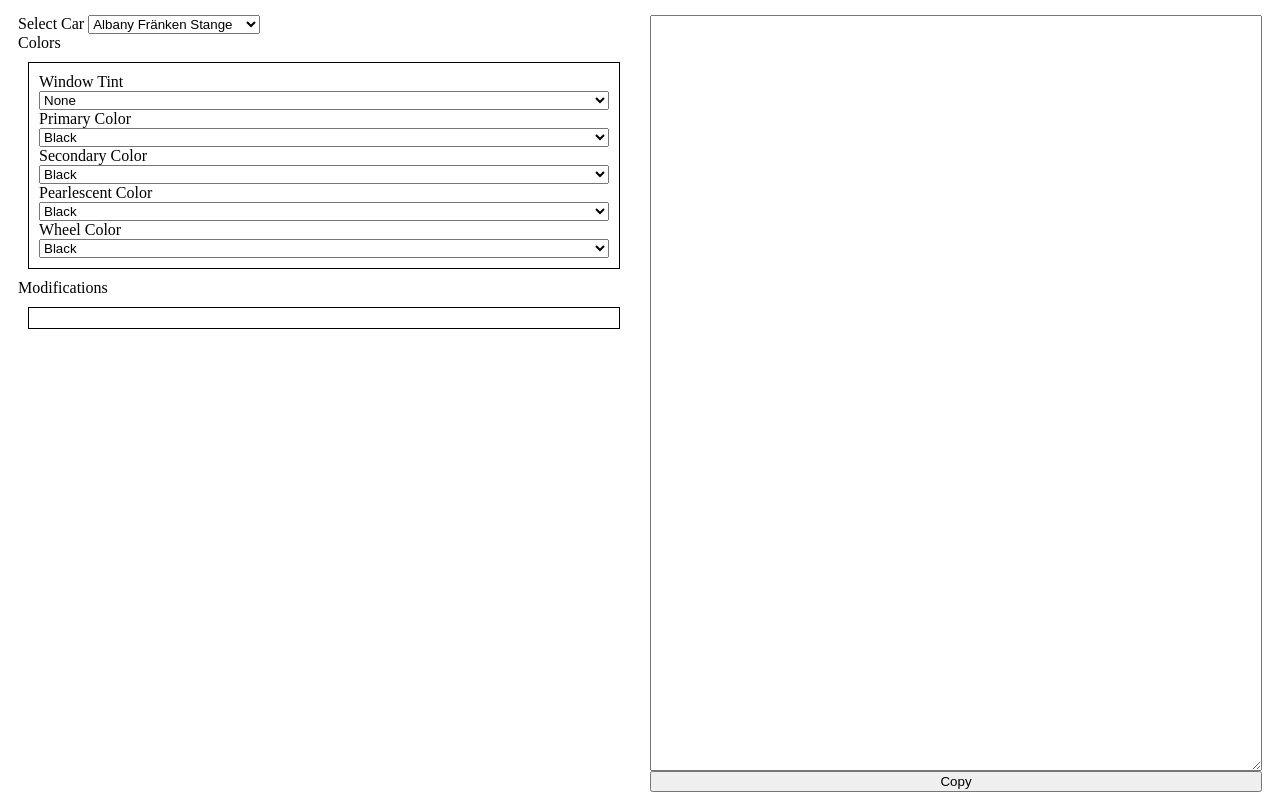
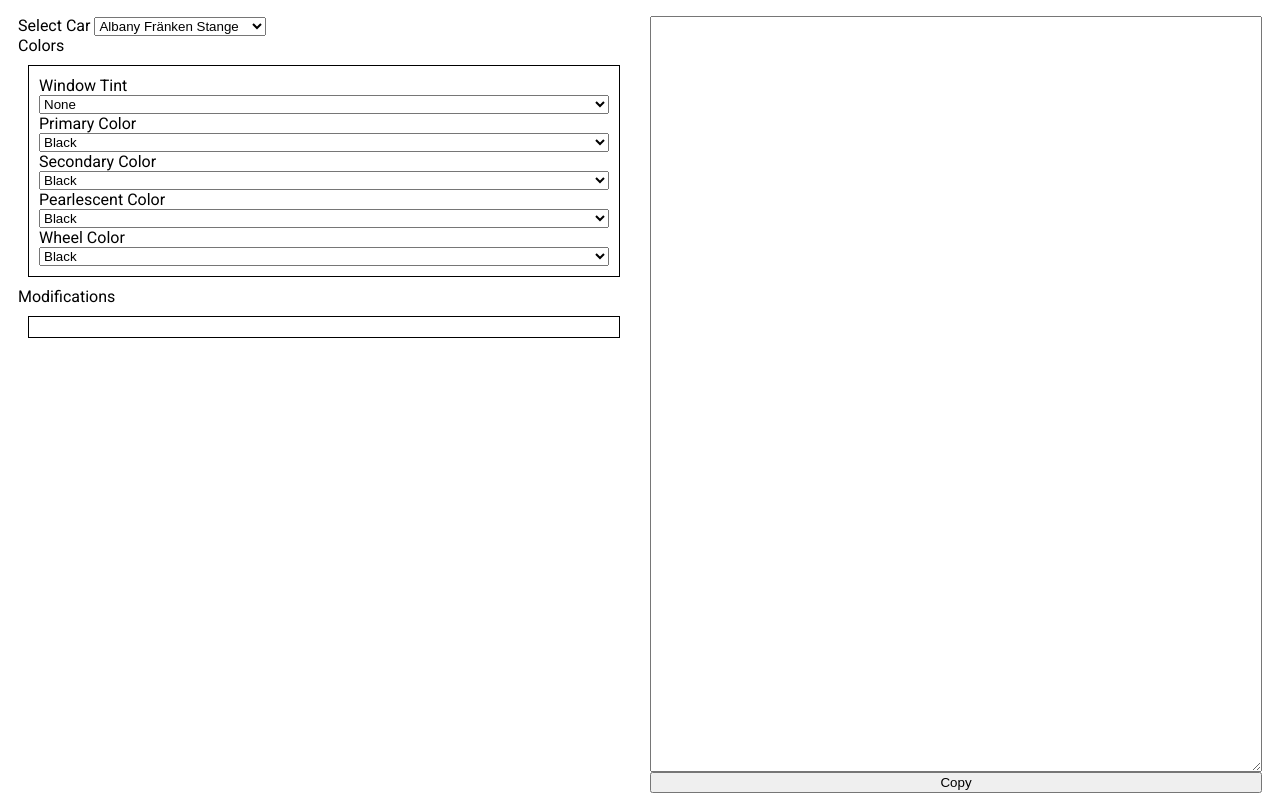
Before and after one commit to conantroutman/vehiclemodelsets-generator-js, a plain HTML site: page index.html in a window 1280 px wide. Shown: the part 75-886 px from the top of the page. Drawn offline with Linux system fonts and the light colour scheme.

Commit message:
Changed font

```diff
--- a/css/style.css
+++ b/css/style.css
@@ -1,3 +1,9 @@
+@import url("https://fonts.googleapis.com/css?family=Roboto&display=swap");
+
+body {
+  font-family: "Roboto", sans-serif;
+}
+
 .container {
   display: grid;
   grid-template-columns: 50% 50%;
```
